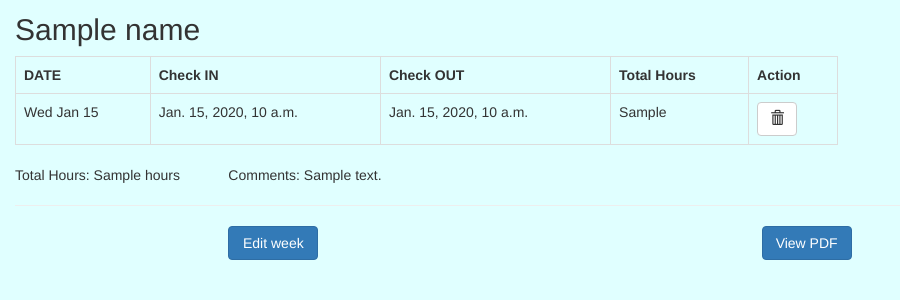
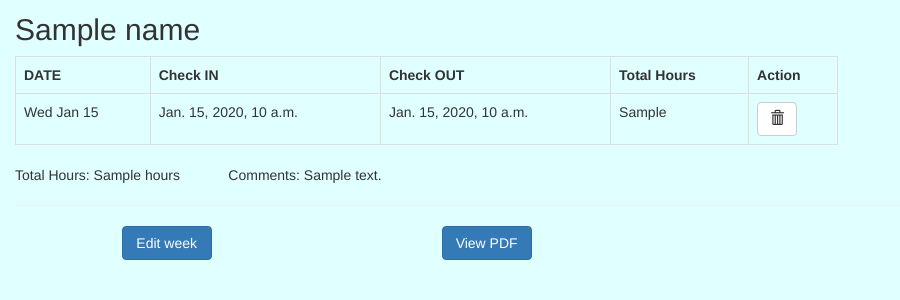
Before and after one commit to lxaguila/Timesheet, a Django app: template template/week_detail.html in a window 1280 px wide. Shown: the part 52-352 px from the top of the page, without its empty margins (0-900 px from the left). Run offline with Django 3.2, Linux system fonts and the light colour scheme; the template is opened without the code that fills it: most values are stand-ins (such as "Sample title", 1, 10 or a date in 2020); some libraries are stand-ins or nearby versions.

Commit message:
Update template/week_detail.html

```diff
--- a/template/week_detail.html
+++ b/template/week_detail.html
@@ -52,8 +52,8 @@
 
         <div class="row">
 
-            <div class="col-xs-1 col-xs-offset-2"><a href="/report/week/{{ week_id }}/update/"><button class="btn btn-primary">Edit week</button></a></div>
-            <div class="col-xs-1 col-xs-offset-4"><a href="/report/week/{{ week_id }}/?print=yes"><button class="btn btn-primary">View PDF</button></a></div>
+            <div class="col-xs-1 col-xs-offset-1"><a href="/report/week/{{ week_id }}/update/"><button class="btn btn-primary">Edit week</button></a></div>
+            <div class="col-xs-1 col-xs-offset-2"><a href="/report/week/{{ week_id }}/?print=yes"><button class="btn btn-primary">View PDF</button></a></div>
 
         </div>
 
```
